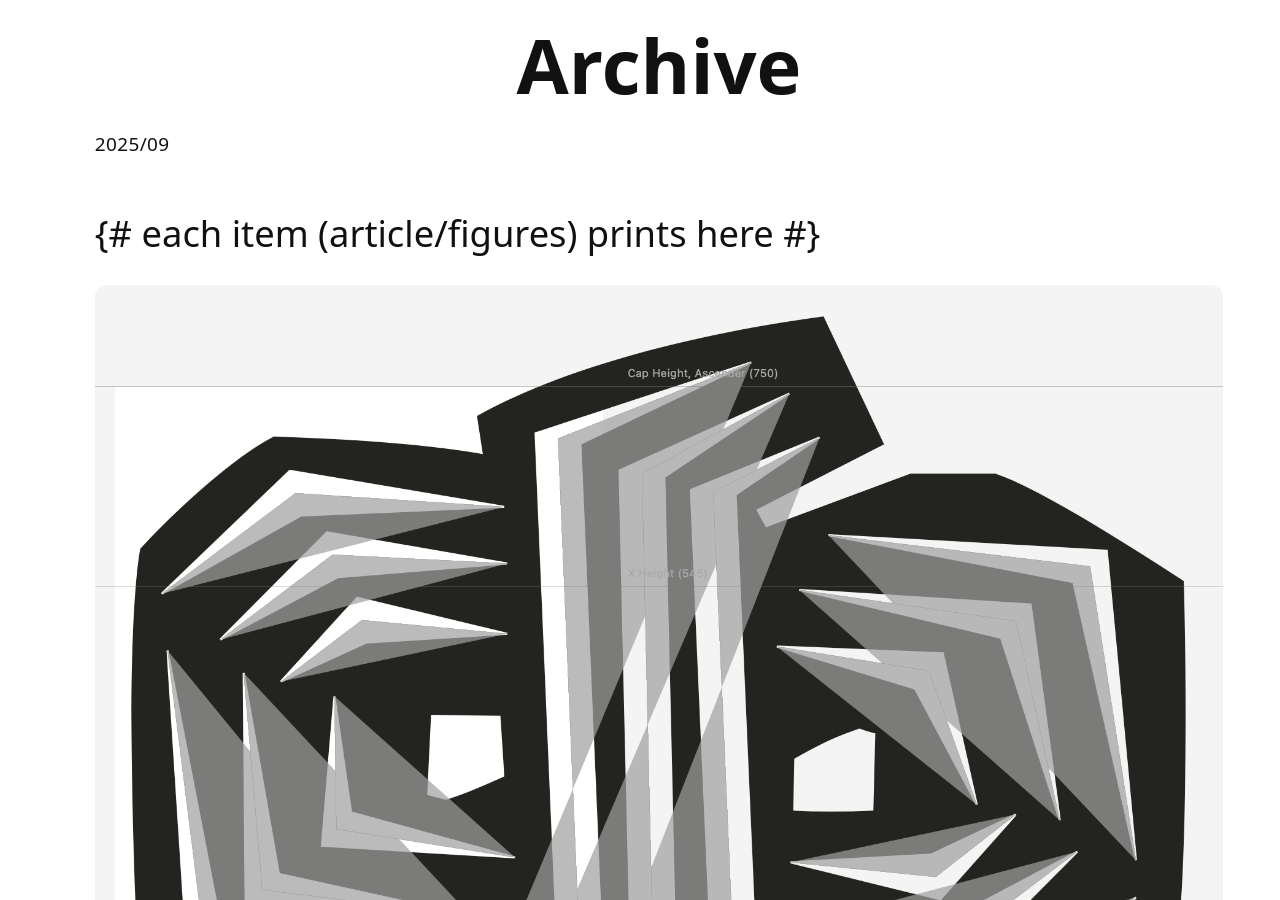
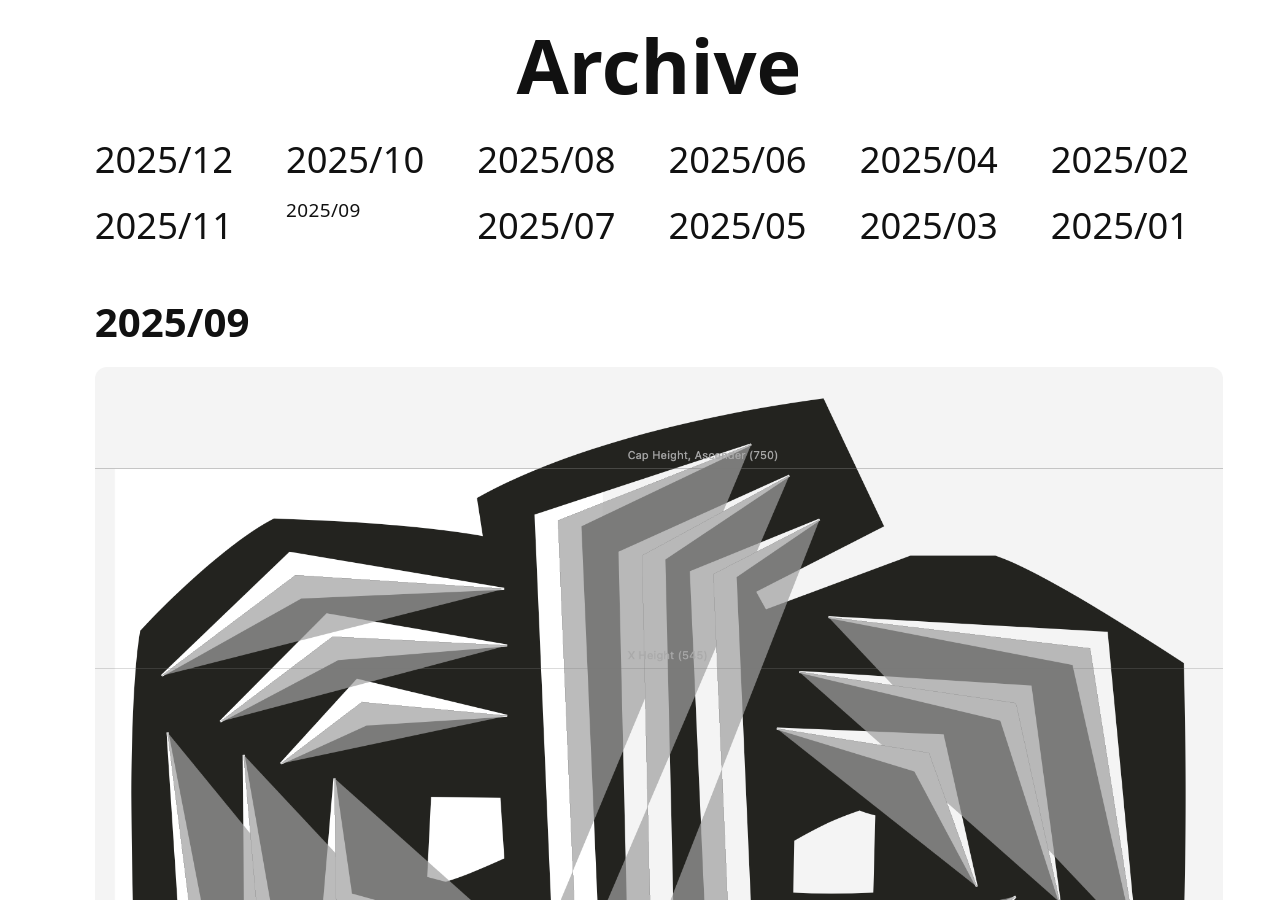
Before and after one commit to sikeiros/sikeiros.github.io, a Jekyll site: the page built from archive/index.html, in a window 1280 px wide and 900 px high. Built offline with Jekyll 4.4.1, drawn with Linux system fonts in a browser that asks for light colours; some web fonts are replaced; some of the changed text lies outside the part shown.

Commit message:
correct layout

```diff
--- a/_layouts/archive.html
+++ b/_layouts/archive.html
@@ -1,39 +1,58 @@
 ---
 layout: base
 ---
-{% comment %} Build newest→oldest list of months as YYYY-MM {% endcomment %}
+{% comment %} Build newest→oldest list of items {% endcomment %}
 {% assign entries = site.archive | sort: "date" | reverse %}
-{% assign months  = "" | split: "" %}
+
+{% comment %} Determine the year to show (latest item’s year) {% endcomment %}
+{% assign latest = entries | first %}
+{% assign year   = latest.date | date: "%Y" %}
+
+{% comment %} Make a set of year-month labels that actually exist (e.g., 2025-09) {% endcomment %}
+{% assign present = "" | split: "" %}
 {% for item in entries %}
-  {% assign label = item.date | date: "%Y-%m" %}
-  {% unless months contains label %}
-    {% assign months = months | push: label %}
+  {% assign ym = item.date | date: "%Y-%m" %}
+  {% unless present contains ym %}
+    {% assign present = present | push: ym %}
   {% endunless %}
 {% endfor %}
+
+{% comment %} Build a 12-month ribbon for that year (Dec→Jan so newest is first) {% endcomment %}
+{% assign months = "12,11,10,09,08,07,06,05,04,03,02,01" | split: "," %}
 
 <main>
   <h1>Archive</h1>
 
   <nav class="months" aria-label="Months">
+    {% assign first_clickable_done = false %}
     {% for m in months %}
-      <a href="#{{ m }}"{% if forloop.first %} aria-current="true"{% endif %}>
-        {{ m | replace: "-", "/" }}
-      </a>
+      {% assign label = year | append: "-" | append: m %}
+      {% assign label_text = year | append: "/" | append: m %}
+      {% if present contains label %}
+        <a href="#{{ label }}"{% if first_clickable_done == false %} aria-current="true"{% assign first_clickable_done = true %}{% endif %}>
+          {{ label_text }}
+        </a>
+      {% else %}
+        <span aria-disabled="true">{{ label_text }}</span>
+      {% endif %}
     {% endfor %}
   </nav>
 
-  {% comment %} Stream grouped by month (matches your old HTML) {% endcomment %}
+  {% comment %} Stream grouped by month, newest→oldest (matches your old HTML) {% endcomment %}
   {% assign current = "" %}
   {% for item in entries %}
-    {% assign month_id = item.date | date: "%Y-%m" %}
+    {% assign month_id    = item.date | date: "%Y-%m" %}
+    {% assign month_label = item.date | date: "%Y/%m" %}
+
     {% if month_id != current %}
       {% if current != "" %}</div></div>{% endif %}
       <div id="{{ month_id }}" class="month">
+        <h2>{{ month_label }}</h2>
         <div class="story">
       {% assign current = month_id %}
     {% endif %}
 
-    {{ item.content }}  {# each item (article/figures) prints here #}
+    {{ item.content }}
 
   {% endfor %}
   {% if current != "" %}</div></div>{% endif %}
```
Also changed, not shown: _layouts/archive_item.html (+18 -7 lines).
